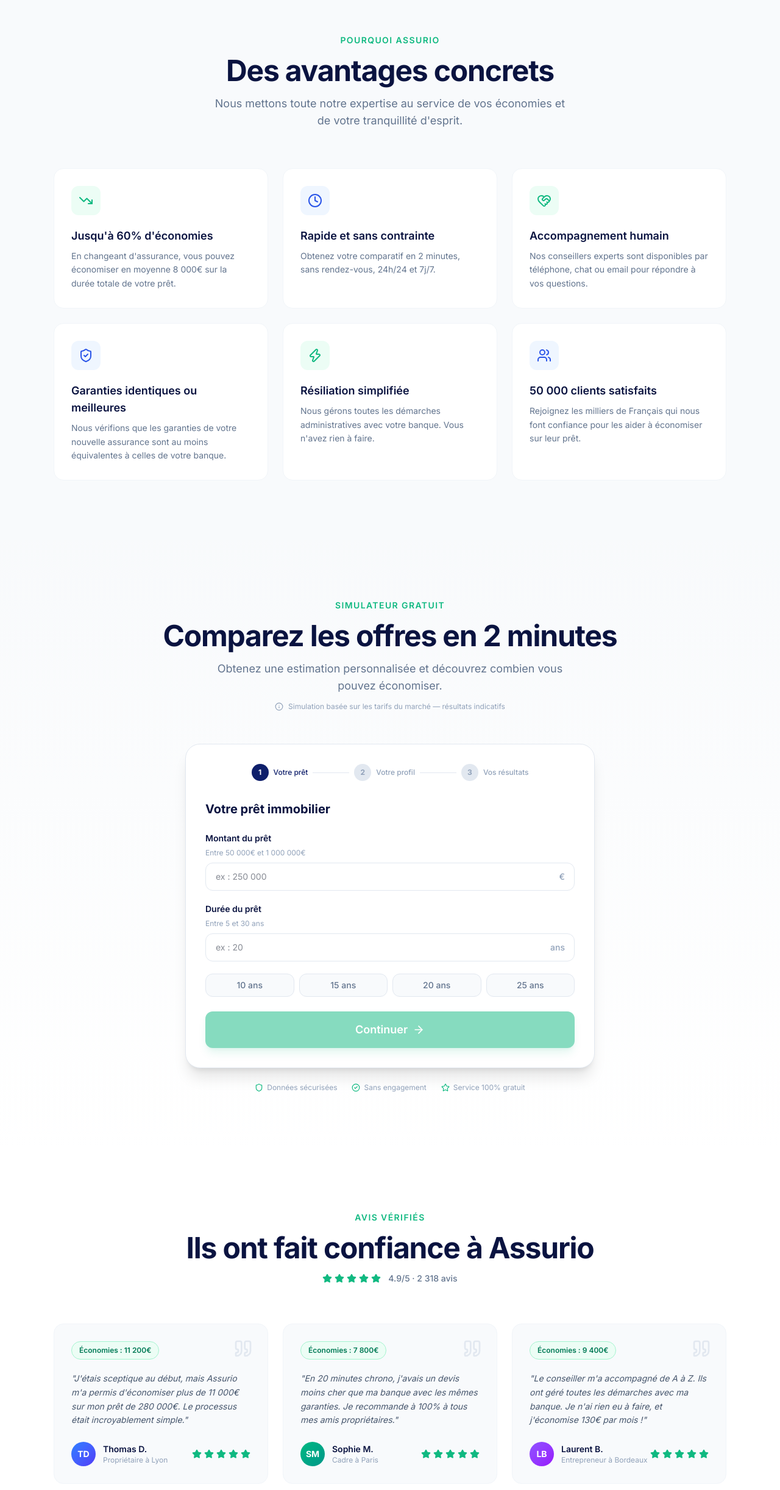
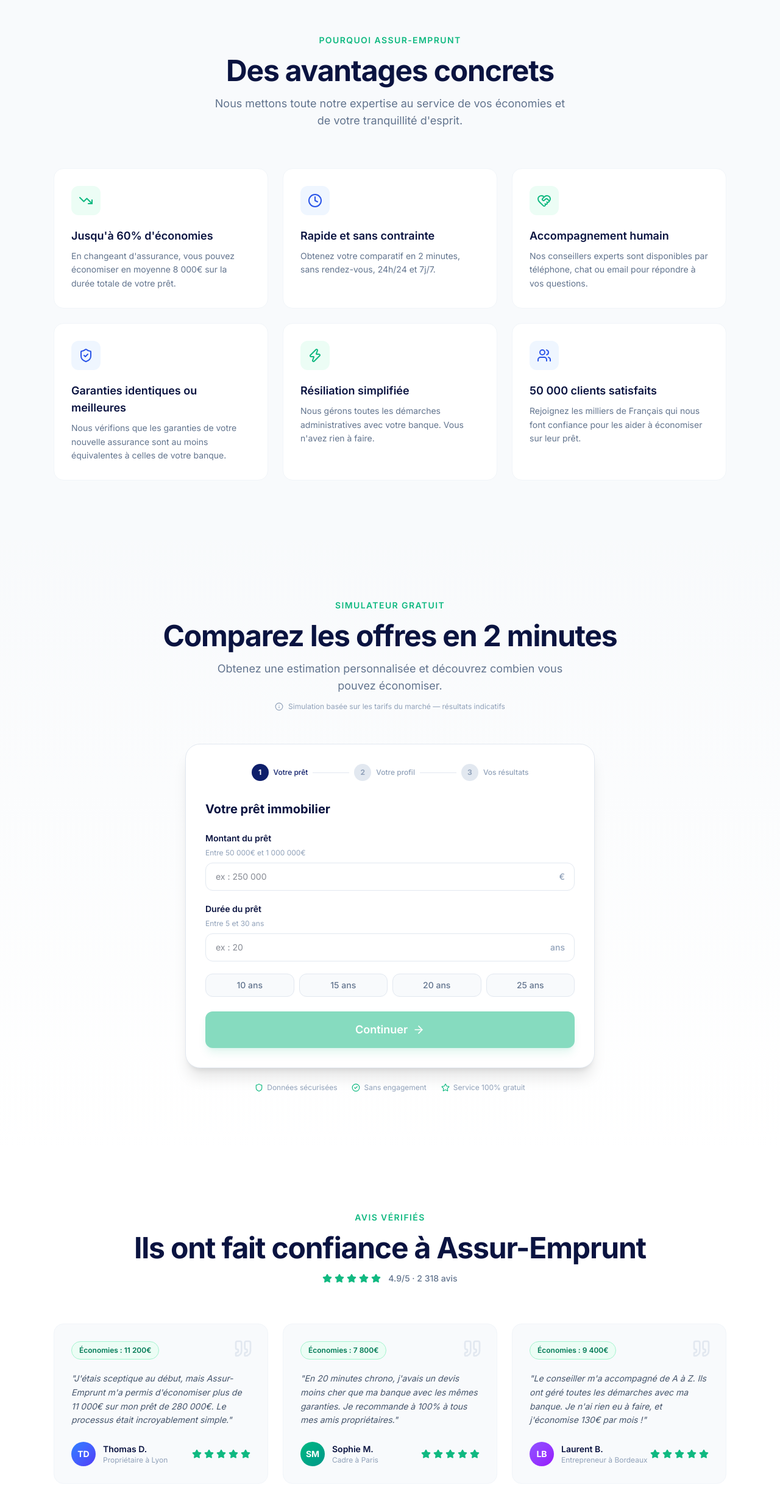
Before and after one commit to loricbenoit-coder/assurio, a React (Vite) app: page / in a window 1280 px wide. Shown: the part 1637-4081 px from the top of the page at 61% size. Built offline with nearby package versions, Linux system fonts and the light colour scheme.

Commit message:
fix: suppression toutes les mentions Assurio -> Assur-Emprunt

```diff
--- a/src/components/sections/Advantages.jsx
+++ b/src/components/sections/Advantages.jsx
@@ -52,7 +52,7 @@
       {/* Header */}
       <div className="text-center mb-16">
         <span className="inline-block text-sm font-semibold text-[#10b981] uppercase tracking-widest mb-4">
-          Pourquoi Assurio
+          Pourquoi Assur-Emprunt
         </span>
         <h2 className="text-4xl md:text-5xl font-bold text-[#0a1340] mb-4 tracking-tight">
           Des avantages concrets
--- a/src/components/sections/FAQ.jsx
+++ b/src/components/sections/FAQ.jsx
@@ -24,9 +24,9 @@
       "Depuis la loi Lemoine, les emprunteurs dont le crédit se termine avant leurs 60 ans et dont le capital assuré est inférieur à 200 000€ sont exonérés de questionnaire de santé.",
   },
   {
-    question: "Le service Assurio est-il payant ?",
+    question: "Le service Assur-Emprunt est-il payant ?",
     answer:
-      "Non. Notre service de comparaison et d'accompagnement est totalement gratuit pour vous. Nous sommes rémunérés par les assureurs partenaires, sans que cela n'impacte le prix que vous payez.",
+      "Non. Le service Assur-Emprunt de comparaison et d'accompagnement est totalement gratuit pour vous. Nous sommes rémunérés par les assureurs partenaires, sans que cela n'impacte le prix que vous payez.",
   },
 ]
 
--- a/src/components/sections/Testimonials.jsx
+++ b/src/components/sections/Testimonials.jsx
@@ -9,7 +9,7 @@
     color: 'from-blue-500 to-indigo-600',
     savings: '11 200€',
     rating: 5,
-    text: "J'étais sceptique au début, mais Assurio m'a permis d'économiser plus de 11 000€ sur mon prêt de 280 000€. Le processus était incroyablement simple.",
+    text: "J'étais sceptique au début, mais Assur-Emprunt m'a permis d'économiser plus de 11 000€ sur mon prêt de 280 000€. Le processus était incroyablement simple.",
   },
   {
     name: 'Sophie M.',
@@ -48,7 +48,7 @@
           Avis vérifiés
         </span>
         <h2 className="text-4xl md:text-5xl font-bold text-[#0a1340] mb-4 tracking-tight">
-          Ils ont fait confiance à Assurio
+          Ils ont fait confiance à Assur-Emprunt
         </h2>
         <div className="flex items-center justify-center gap-3 mt-4">
           <StarRating count={5} />
```
